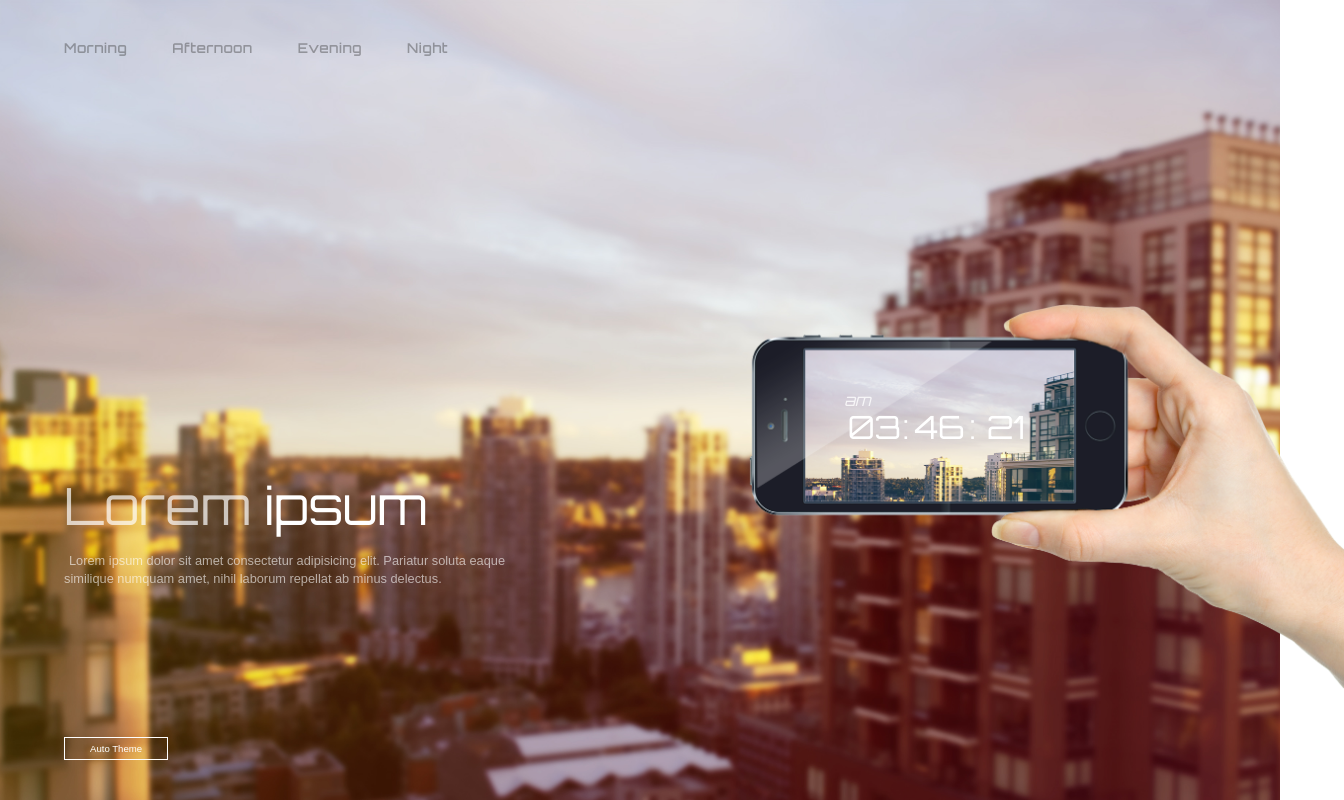
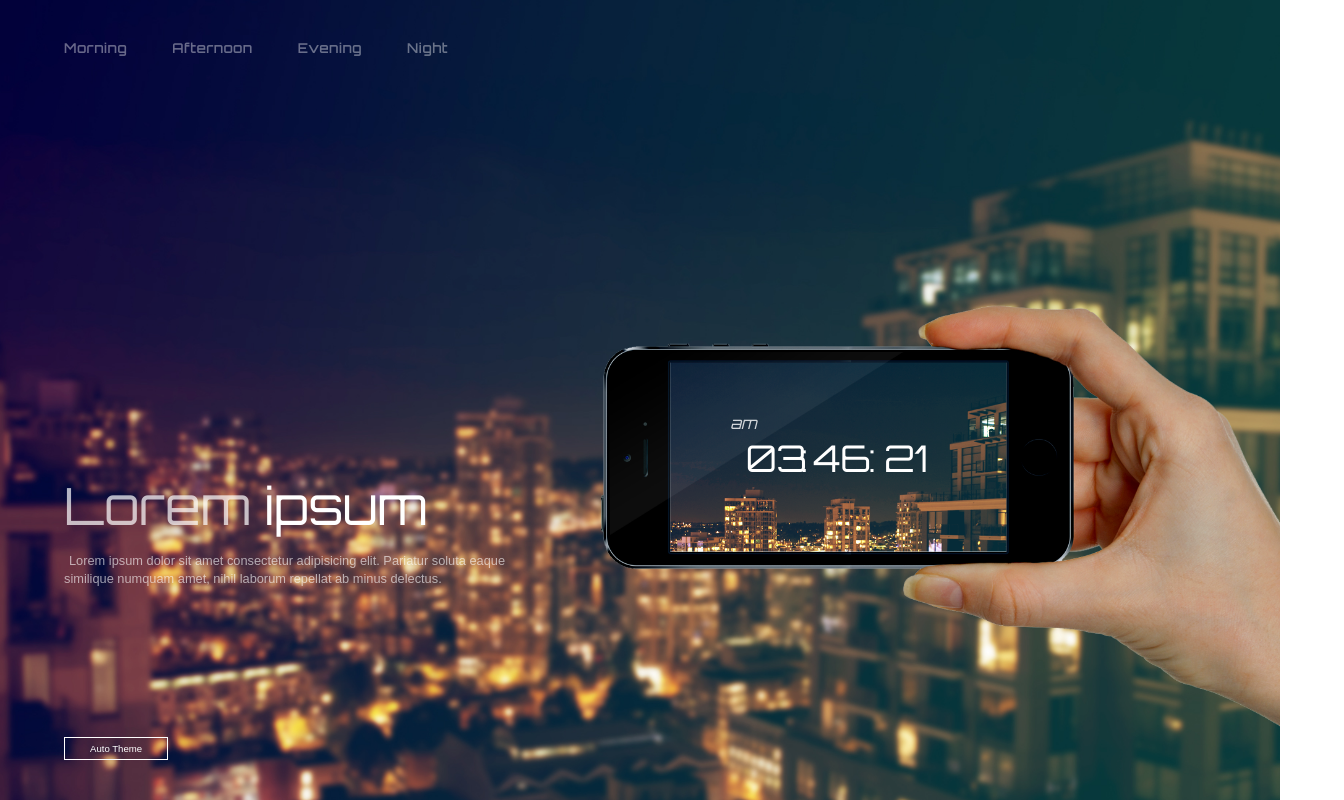
Before and after one commit to zeeeunee/time-rwd, a plain HTML site: page index.html in a window 1280 px wide. Shown: the whole page, 1344 px wide, since content can reach past the window. Drawn offline with Linux system fonts and the light colour scheme.

Commit message:
시간별 배경테마 변경함수

```diff
--- a/js/main.js
+++ b/js/main.js
@@ -1,3 +1,4 @@
+const main = document.querySelector('main');
 const screen = document.querySelector('.screen');
 const em = screen.querySelector('em');
 const numbers = screen.querySelectorAll('span');
@@ -20,6 +21,7 @@ setInterval(() => {
 //------------------------------------------------
 
 setInterval(() => {
+	changeTheme();
 	em.innerText = new Date().getHours() < 12 ? 'am' : 'pm';
 	//getTime함수가 [시간,분,초]반환
 	//반환된 배열값을 그대로 반복돌면서 setTime함수에 인수로 전달
@@ -43,3 +45,22 @@ function getTime() {
 function setTime(num, index) {
 	numbers[index].innerText = num < 10 ? '0' + num : num;
 }
+
+//시간에 테마 변경 함수
+function changeTheme() {
+	const hr = new Date().getHours();
+	main.className = '';
+
+	if (hr >= 5 && hr < 12) {
+		main.classList.add('morning');
+	}
+	if (hr >= 12 && hr < 18) {
+		main.classList.add('afternoon');
+	}
+	if (hr >= 18 && hr < 21) {
+		main.classList.add('evening');
+	}
+	if (hr >= 21 || hr < 5) {
+		main.classList.add('night');
+	}
+}
--- a/scss/style.scss
+++ b/scss/style.scss
@@ -9,6 +9,7 @@ main {
 	background-size: cover;
 	background-image: url(../img/bg_morning.jpg);
 	overflow: hidden;
+	position: relative;
 
 	nav {
 		width: 40%;
@@ -75,7 +76,7 @@ main {
 
 	figure {
 		width: 800px;
-		height: 400px;
+		height: 500px;
 		position: absolute;
 		right: -5vw;
 		top: 50%;
@@ -86,23 +87,23 @@ main {
 		background-size: contain;
 
 		.screen {
-			width: 271px;
-			height: 153px;
+			width: 337px;
+			height: 190px;
 			position: absolute;
-			top: 50px;
-			left: 260px;
+			top: 63px;
+			left: 126px;
 			display: flex;
 			justify-content: center;
 			align-items: center;
 			color: #fff;
 			font-family: 'orbitron';
-			font-size: 2rem;
+			font-size: 2.3rem;
 			gap: 5px;
 
 			em {
 				position: absolute;
-				top: 40px;
-				left: 40px;
+				top: 50px;
+				left: 60px;
 				font-size: 1rem;
 				opacity: 0.8;
 			}
```
Also changed, not shown: css/style.css, 1 other file.
